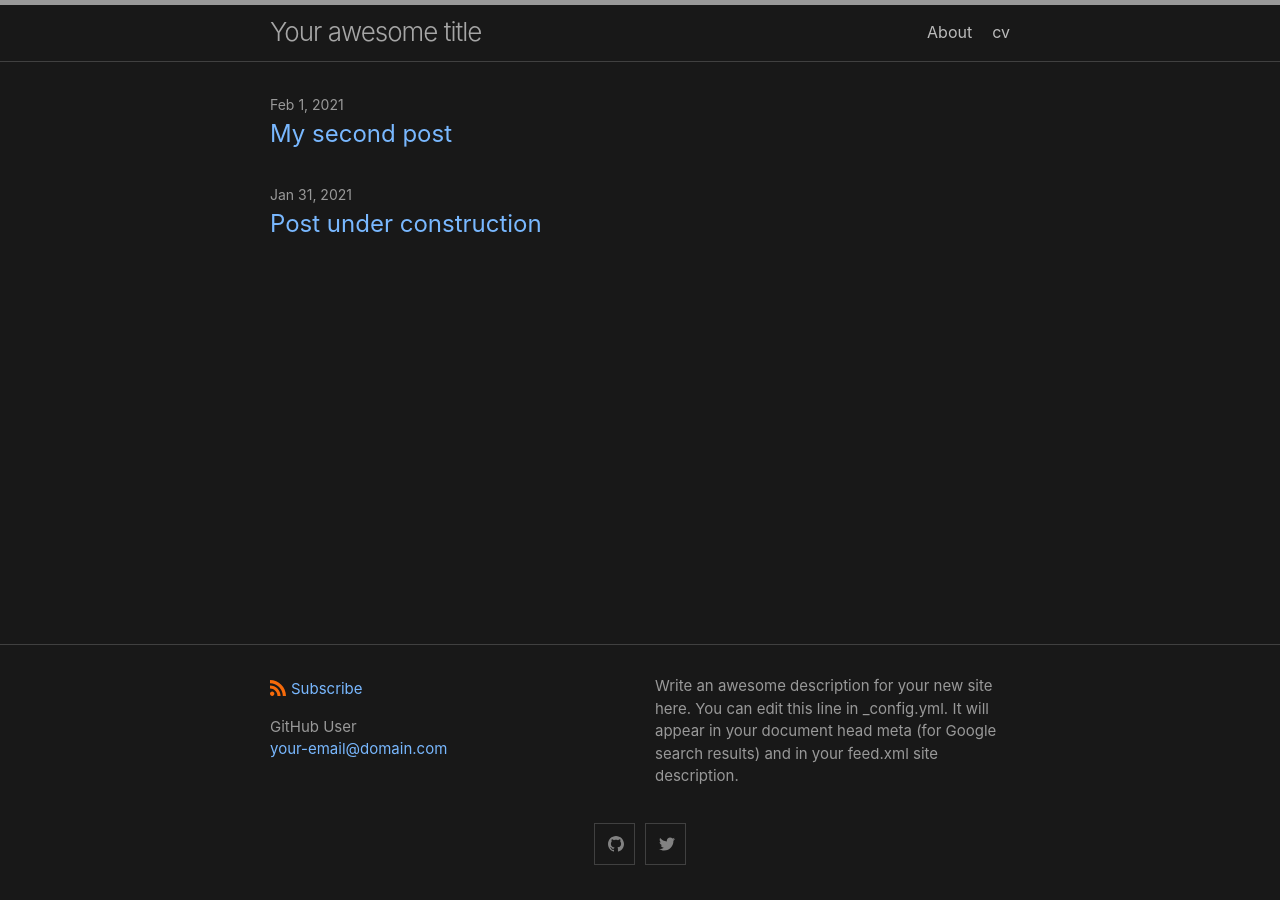
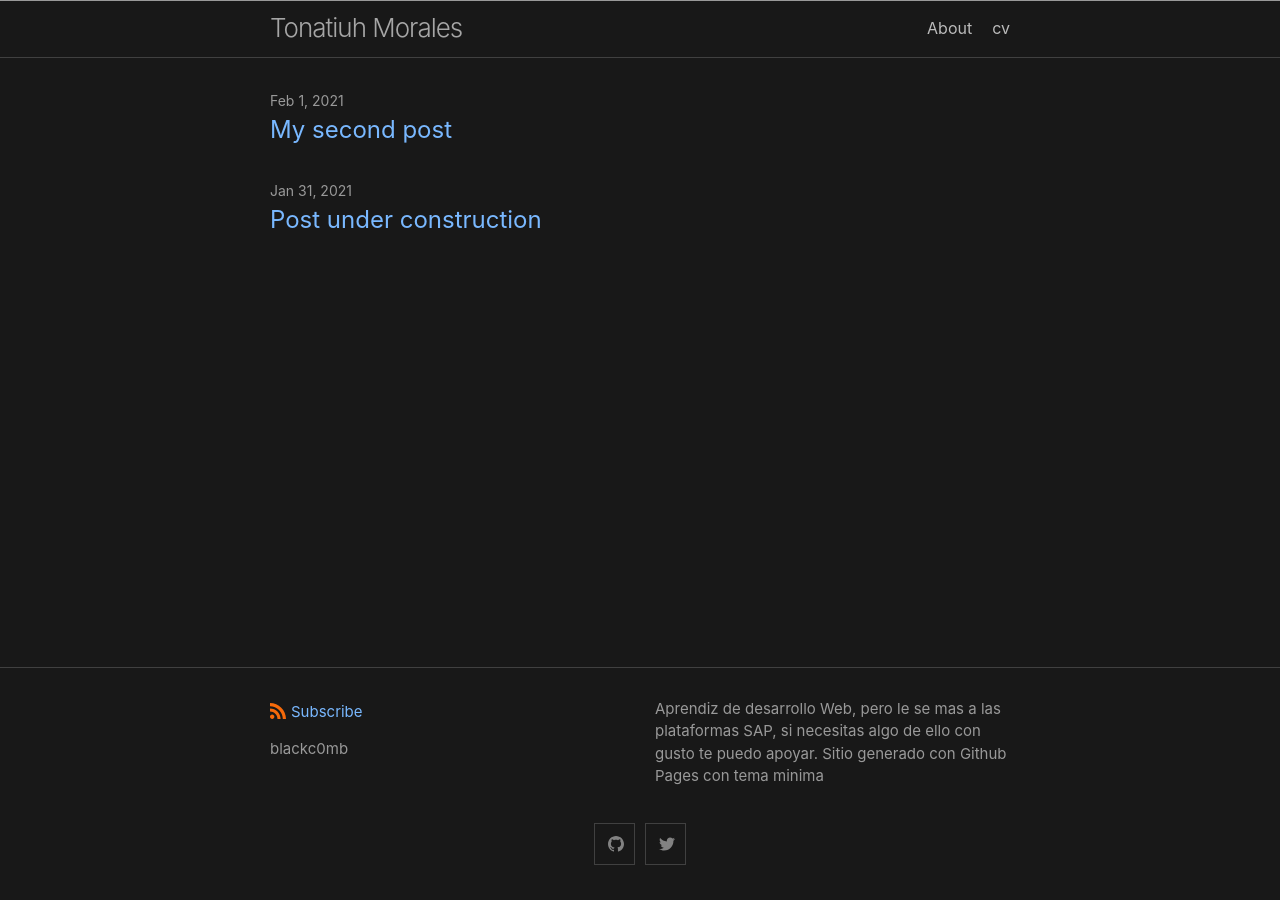
Before and after one commit to blackc0mb/blackc0mb.github.io, a Jekyll site: the page built from index.md, in a window 1280 px wide. Built offline with Jekyll 4.4.1, drawn with Linux system fonts in a browser that asks for light colours.

Commit message:
adjust design & define config.yml

```diff
--- a/_config.yml
+++ b/_config.yml
@@ -1,11 +1,10 @@
-title: Your awesome title
+title: Tonatiuh Morales
 author:
-  name: GitHub User
-  email: your-email@domain.com
+  name: blackc0mb
+  #email: your-email@domain.com
 description: > # this means to ignore newlines until "show_excerpts:"
-  Write an awesome description for your new site here. You can edit this
-  line in _config.yml. It will appear in your document head meta (for
-  Google search results) and in your feed.xml site description.
+  Aprendiz de desarrollo Web, pero le se mas a las plataformas SAP, si necesitas algo de ello con gusto te puedo apoyar.
+  Sitio generado con Github Pages con tema minima
 
 show_excerpts: false # set to true to show excerpts on the homepage
 
@@ -17,8 +16,8 @@ minima:
 
   # generate social links in footer
   social_links:
-    twitter: jekyllrb
-    github:  jekyll
+    twitter: cshkrs
+    github:  blackc0mb
 
 # If you want to link only specific pages in your header, uncomment
 # this and add the path to the pages in order as they should show up
@@ -31,3 +30,11 @@ theme: minima
 plugins:
  - jekyll-feed
  - jekyll-seo-tag
+
+# Exclude these files from your production _site
+exclude:
+  - Gemfile
+  - Gemfile.lock
+  - LICENSE
+  - README.md
+  - CNAME
--- a/_sass/minima/_layout.scss
+++ b/_sass/minima/_layout.scss
@@ -2,7 +2,8 @@
  * Site header
  */
 .site-header {
-  border-top: 5px solid $border-color-03;
+  /*border-top: 5px solid $border-color-03;*/
+  border-top: 1px solid $border-color-03;
   border-bottom: 1px solid $border-color-01;
   min-height: $spacing-unit * 1.865;
   line-height: $base-line-height * $base-font-size * 2.25;
```
Also changed, not shown: Gemfile (deleted, +0 -7 lines), minima.gemspec (deleted), 1 other file.
